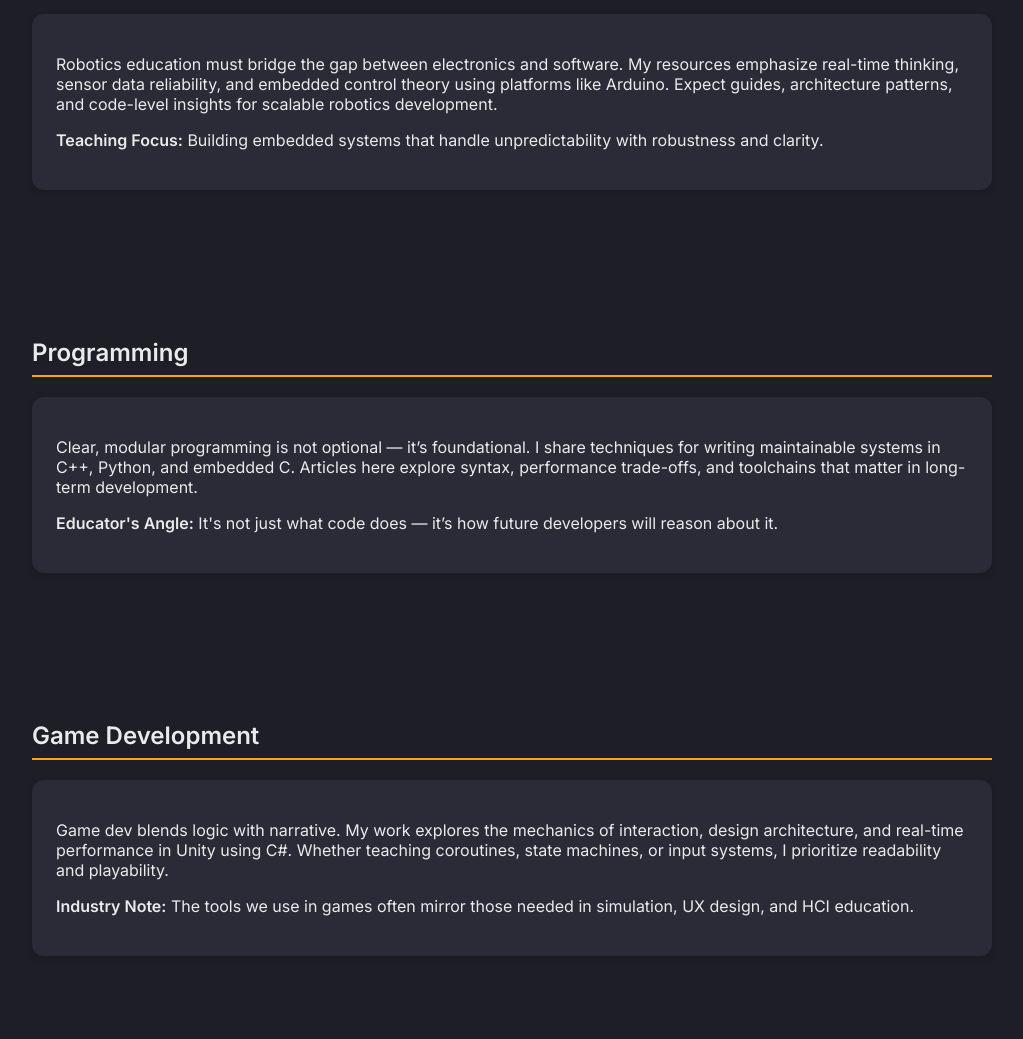
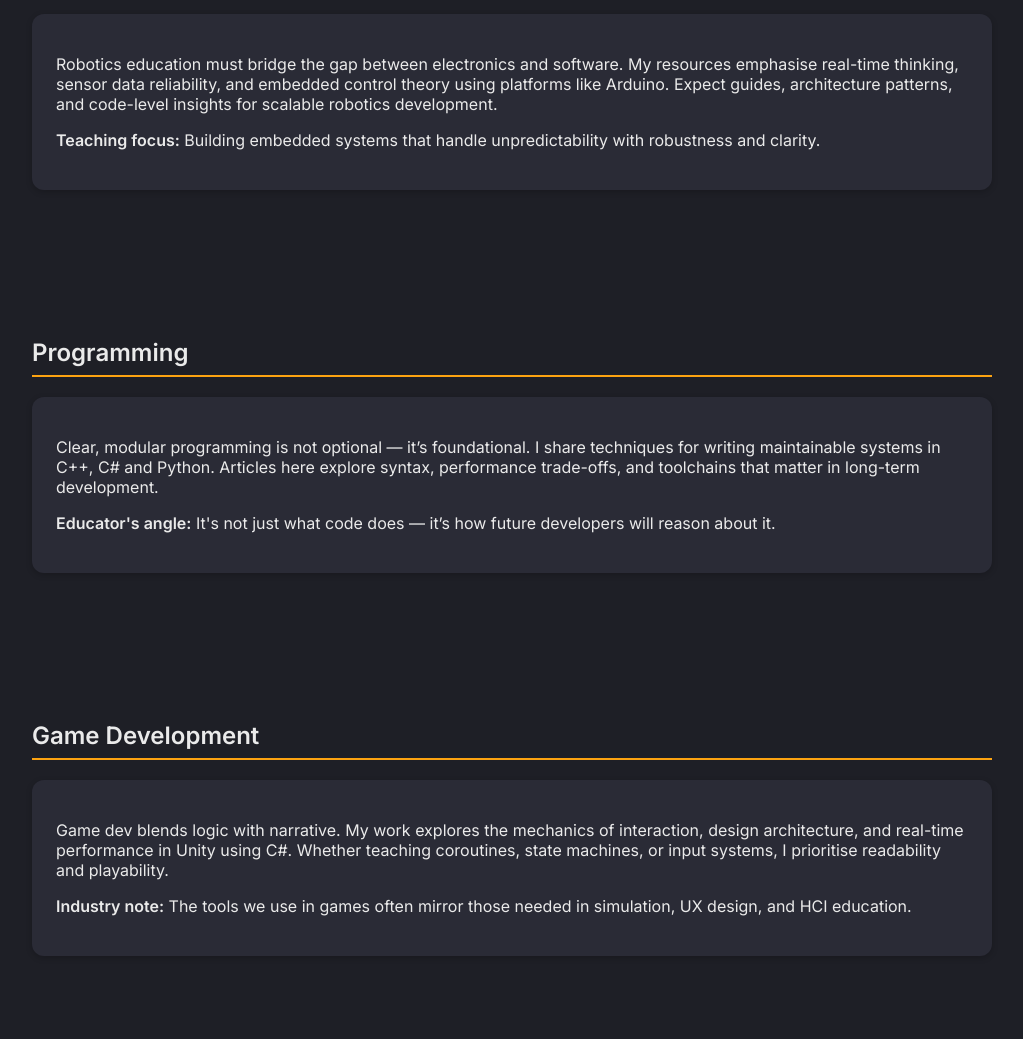
Before and after one commit to violetChai/aboutcode.io, a plain HTML site: page index.html in a window 1280 px wide. Shown: the part 820-1859 px from the top of the page, without its empty margins (128-1151 px from the left). Drawn offline with Linux system fonts and the light colour scheme.

Commit message:
Update index.html

```diff
--- a/index.html
+++ b/index.html
@@ -138,7 +138,7 @@
   <section id="about">
     <h2>About</h2>
     <div class="card">
-      <p>This site exists to demystify the practical side of modern technology. From robotics to embedded systems, programming languages to game mechanics, my focus is on distilling complexity into clarity. Through original examples, tools, and insights, you'll find guidance rooted in real-world implementation — not theory alone.</p>
+      <p>I demystify the practical side of modern technology. From robotics to embedded systems, programming languages to game mechanics, my focus is on distilling complexity into clarity. Through original examples, tools, and insights, you'll find guidance rooted in real-world implementation, not theory alone.</p>
       <!-- <img src="images/profile_custom.png" alt="Personalized Profile Illustration"> -->
     </div>
   </section>
@@ -147,8 +147,8 @@
     <h2>Robotics</h2>
     <div class="card">
       <!-- <img src="images/robotics_custom.png" alt="Robotics"> -->
-      <p>Robotics education must bridge the gap between electronics and software. My resources emphasize real-time thinking, sensor data reliability, and embedded control theory using platforms like Arduino. Expect guides, architecture patterns, and code-level insights for scalable robotics development.</p>
-      <p><strong>Teaching Focus:</strong> Building embedded systems that handle unpredictability with robustness and clarity.</p>
+      <p>Robotics education must bridge the gap between electronics and software. My resources emphasise real-time thinking, sensor data reliability, and embedded control theory using platforms like Arduino. Expect guides, architecture patterns, and code-level insights for scalable robotics development.</p>
+      <p><strong>Teaching focus:</strong> Building embedded systems that handle unpredictability with robustness and clarity.</p>
     </div>
   </section>
 
@@ -156,8 +156,8 @@
     <h2>Programming</h2>
     <div class="card">
       <!-- <img src="images/programming_custom.png" alt="Programming"> -->
-      <p>Clear, modular programming is not optional — it’s foundational. I share techniques for writing maintainable systems in C++, Python, and embedded C. Articles here explore syntax, performance trade-offs, and toolchains that matter in long-term development.</p>
-      <p><strong>Educator's Angle:</strong> It's not just what code does — it’s how future developers will reason about it.</p>
+      <p>Clear, modular programming is not optional — it’s foundational. I share techniques for writing maintainable systems in C++, C# and Python. Articles here explore syntax, performance trade-offs, and toolchains that matter in long-term development.</p>
+      <p><strong>Educator's angle:</strong> It's not just what code does — it’s how future developers will reason about it.</p>
     </div>
   </section>
 
@@ -165,8 +165,8 @@
     <h2>Game Development</h2>
     <div class="card">
       <!-- <img src="images/gamedev_custom.png" alt="Game Development"> -->
-      <p>Game dev blends logic with narrative. My work explores the mechanics of interaction, design architecture, and real-time performance in Unity using C#. Whether teaching coroutines, state machines, or input systems, I prioritize readability and playability.</p>
-      <p><strong>Industry Note:</strong> The tools we use in games often mirror those needed in simulation, UX design, and HCI education.</p>
+      <p>Game dev blends logic with narrative. My work explores the mechanics of interaction, design architecture, and real-time performance in Unity using C#. Whether teaching coroutines, state machines, or input systems, I prioritise readability and playability.</p>
+      <p><strong>Industry note:</strong> The tools we use in games often mirror those needed in simulation, UX design, and HCI education.</p>
     </div>
   </section>
 
```
